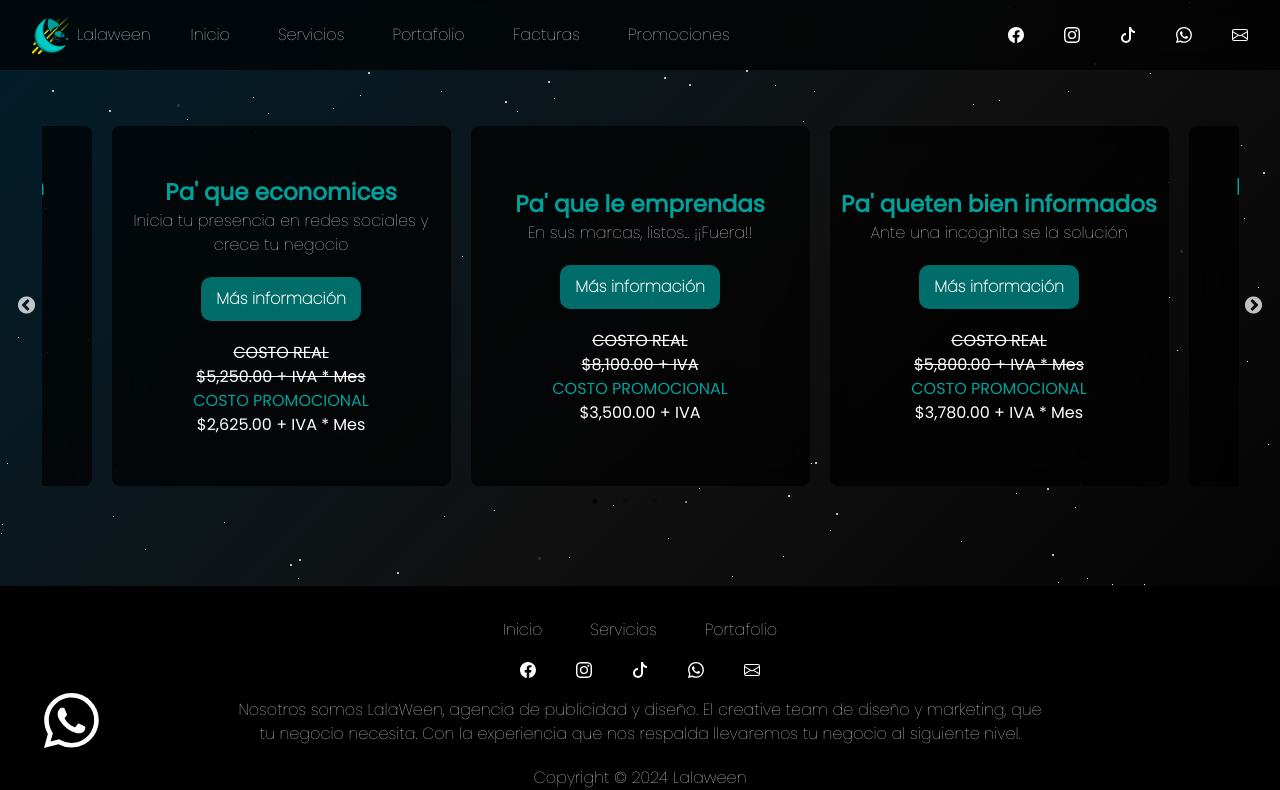
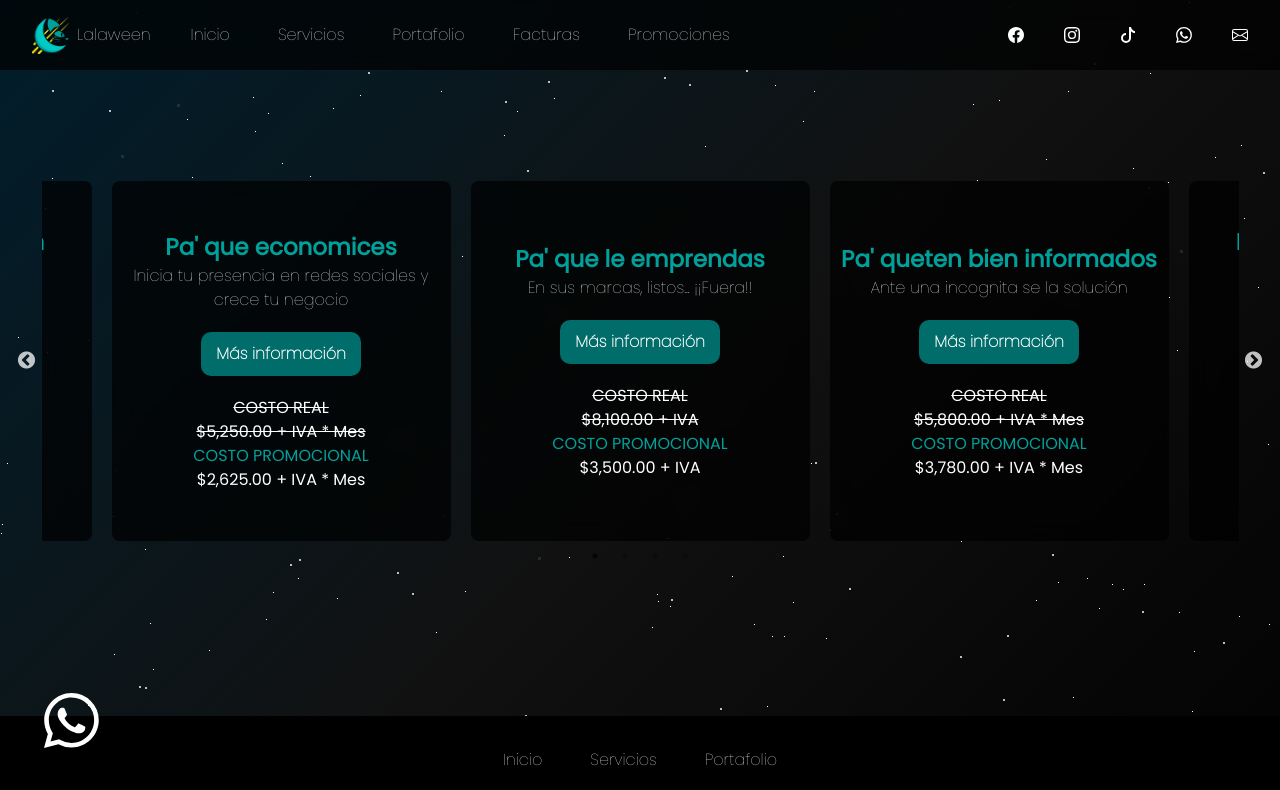
Before and after one commit to AngelLuna17-code/Lalaween, a React (Create React App) app: page /Promo in a window 1280 px wide. Shown: the top 790 px of the page. Built offline with nearby package versions, Linux system fonts and the light colour scheme.

Commit message:
trabajando padding y vista

```diff
--- a/src/components/Paquetes.jsx
+++ b/src/components/Paquetes.jsx
@@ -88,7 +88,7 @@ const Paquetes = () => {
 
     return (
         <section>
-            <div className='container mx-auto pt-[120px] pb-[100px] px-[10px]'>
+            <div className='container mx-auto pt-[140px] pb-[140px] xl:pt-[175px] xl:pb-[175px] px-[10px]'>
                 <Slider className='w-[85%] lg:w-[95%] mx-auto' {...settings}>
                     {modals.map((modal, index) => (
                         <div key={index}>
```
